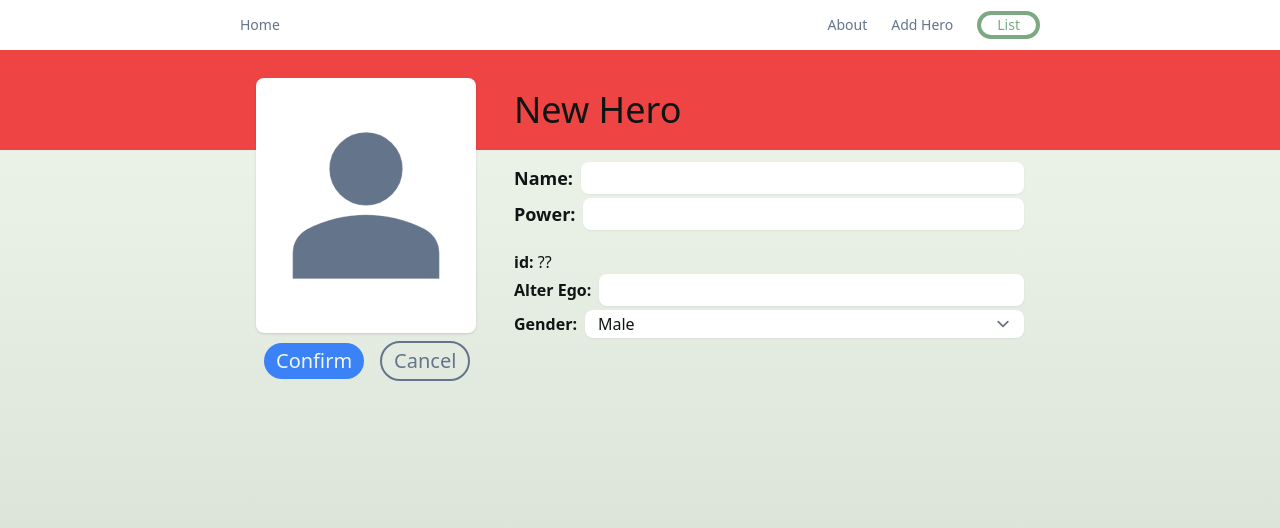
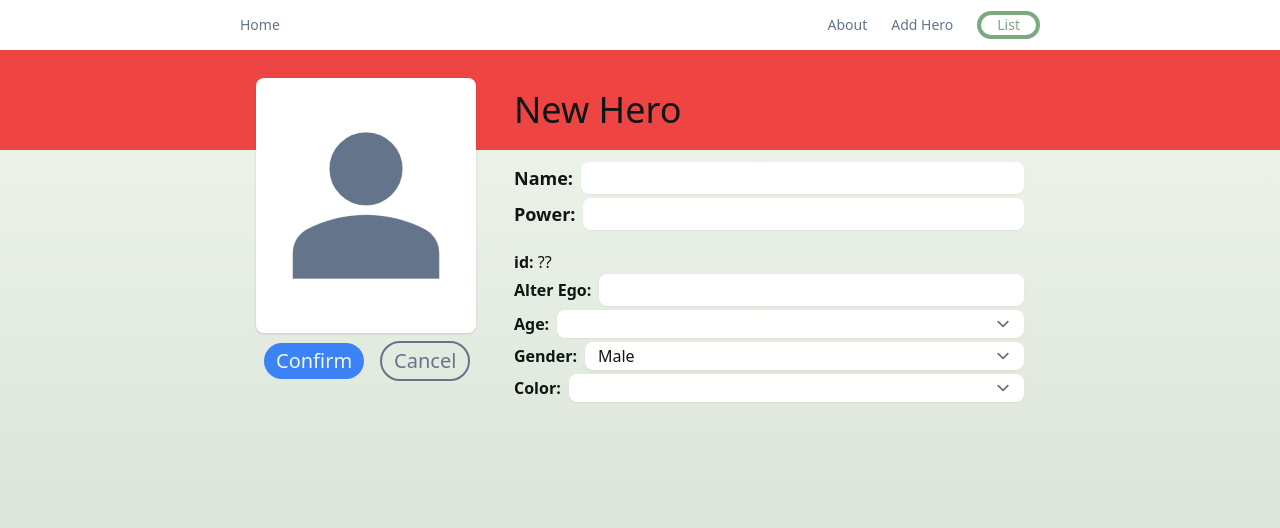
Before and after one commit to GustavoSasaki/hero-front-end, an Angular app: page /add in a window 1280 px wide. Shown: the top 528 px of the page. Built offline with nearby package versions, Linux system fonts and the light colour scheme.

Commit message:
add color and age to heroes

```diff
--- a/src/app/hero-creation/hero-creation.component.html
+++ b/src/app/hero-creation/hero-creation.component.html
@@ -21,7 +21,8 @@
                         <p>Confirm</p>
                     </button>
 
-                    <button (click)="cancelAddition()" type="button" class="px-3 py-1 text-xl rounded-3xl border-2 text-slate-500 border-slate-500">
+                    <button (click)="cancelAddition()" type="button"
+                        class="px-3 py-1 text-xl rounded-3xl border-2 text-slate-500 border-slate-500">
                         <p>Cancel</p>
                     </button>
                 </div>
@@ -61,6 +62,22 @@
                     class="disabled:text-slate-600 py-[1px] text-lg  rounded-lg border-transparent focus:border-secondary focus:ring-0 w-full shadow-sm"
                     type="text" [(ngModel)]="hero.alter_ego" />
             </div>
+
+            <div class="flex items-center gap-2 mb-1">
+                <label for="gender" class="font-[550]">Age: </label>
+                <select required
+                    class="py-[1px]  rounded-lg border-transparent focus:border-secondary focus:ring-0 w-full shadow-sm"
+                    type="text" [(ngModel)]="hero.age">
+                    <option value=""></option>
+                    <option value="child">Child</option>
+                    <option value="teenager">Teenager</option>
+                    <option value="adult">Adult</option>
+                    <option value="old">Old</option>
+                    <option value="ancient">Ancient</option>
+                    <option value="vampire loli">Vampire Loli</option>
+                </select>
+            </div>
+
             <div class="flex items-center gap-2 mb-1">
                 <label for="gender" class="font-[550]">Gender: </label>
                 <select [attr.disabled]="isAdditing"
@@ -70,6 +87,18 @@
                     <option value="female">Female</option>
                     <option value="non binary">Non Binary</option>
                     <option value="no genre">No Genre</option>
+                </select>
+            </div>
+
+            <div class="flex items-center gap-2 mb-1">
+                <label for="gender" class="font-[550]">Color: </label>
+                <select required
+                    class="py-[1px]  rounded-lg border-transparent focus:border-secondary focus:ring-0 w-full shadow-sm"
+                    type="text" [(ngModel)]="hero.color">
+                    <option value=""></option>
+                    <option value="red">Red</option>
+                    <option value="green">Green</option>
+                    <option value="purple">Purple</option>
                 </select>
             </div>
         </div>
@@ -84,7 +113,8 @@
                 <p>Confirm</p>
             </button>
 
-            <button (click)="cancelAddition()" type="button" class="px-3 py-1 text-xl rounded-3xl border-2 text-slate-500 border-slate-500">
+            <button (click)="cancelAddition()" type="button"
+                class="px-3 py-1 text-xl rounded-3xl border-2 text-slate-500 border-slate-500">
                 <p>Cancel</p>
             </button>
         </div>
--- a/src/app/hero-creation/hero-creation.component.ts
+++ b/src/app/hero-creation/hero-creation.component.ts
@@ -10,11 +10,13 @@ import { BACK_END_URL } from '../variables';
   styleUrls: ['./hero-creation.component.css']
 })
 export class HeroCreationComponent {
-  hero: Omit<Hero, 'id'> = {
+  hero: Omit<Hero, 'id' | 'description' | 'backstory'> = {
     gender: 'male',
     name: '',
     alter_ego: '',
-    power: ''
+    power: '',
+    age: '',
+    color: ''
 
   }
   isAdditing = false
--- a/src/app/hero-detail/hero-detail.component.html
+++ b/src/app/hero-detail/hero-detail.component.html
@@ -6,8 +6,7 @@
 
                 <img [alt]="hero.name" [src]="hero.id | getImgUrl" width="220"
                     class=" rounded-lg shadow object-cover mb-2 mx-auto" style="aspect-ratio: 6 / 7;"
-                    onError="this.src='https://dgufziqjubvbckrlwnjj.supabase.co/storage/v1/object/public/hero-back-end/user?t=2023-09-06T23%3A10%3A42.386Z'"
-                    />
+                    onError="this.src='https://dgufziqjubvbckrlwnjj.supabase.co/storage/v1/object/public/hero-back-end/user?t=2023-09-06T23%3A10%3A42.386Z'" />
 
                 <button *ngIf="!editMode" type="button" (click)="goBack()"
                     class="px-2 text-slate-600 text-sm font-medium hidden md:flex">
@@ -76,6 +75,23 @@
                     class="py-[1px] text-lg  rounded-lg border-transparent focus:border-secondary focus:ring-0 w-full shadow-sm"
                     type="text" [(ngModel)]="formHero.alter_ego" />
             </div>
+
+            <div *ngIf="editMode || (hero.age && hero.age.length > 0)" class="flex items-center gap-2 mb-1">
+                <label for="gender" class="font-[550]">Age: </label>
+                <span *ngIf="!editMode">{{hero.age}}</span>
+                <select *ngIf="editMode" required
+                    class="py-[1px]  rounded-lg border-transparent focus:border-secondary focus:ring-0 w-full shadow-sm"
+                    type="text" [(ngModel)]="formHero.age">
+                    <option value=""></option>
+                    <option value="child">Child</option>
+                    <option value="teenager">Teenager</option>
+                    <option value="adult">Adult</option>
+                    <option value="old">Old</option>
+                    <option value="ancient">Ancient</option>
+                    <option value="vampire loli">Vampire Loli</option>
+                </select>
+            </div>
+
             <div class="flex items-center gap-2 mb-1">
                 <label for="gender" class="font-[550]">Gender: </label>
                 <span *ngIf="!editMode">{{hero.gender}}</span>
@@ -88,6 +104,21 @@
                     <option value="no genre">No Genre</option>
                 </select>
             </div>
+
+
+            <div class="flex items-center gap-2 mb-1">
+                <label for="gender" class="font-[550]">Color: </label>
+                <span *ngIf="!editMode">{{hero.color}}</span>
+                <select *ngIf="editMode" required
+                    class="py-[1px]  rounded-lg border-transparent focus:border-secondary focus:ring-0 w-full shadow-sm"
+                    type="text" [(ngModel)]="formHero.color">
+                    <option value=""></option>
+                    <option value="red">Red</option>
+                    <option value="green">Green</option>
+                    <option value="purple">Purple</option>
+                </select>
+            </div>
+
         </div>
 
         <div *ngIf="editMode" class="flex items-center gap-4 md:hidden pt-4 pl-2">
--- a/src/database.types.ts
+++ b/src/database.types.ts
@@ -3,7 +3,7 @@ export type Json =
   | number
   | boolean
   | null
-  | { [key: string]: Json }
+  | { [key: string]: Json | undefined }
   | Json[]
 
 export interface Database {
@@ -11,26 +11,39 @@ export interface Database {
     Tables: {
       heroes: {
         Row: {
+          age: string | null
           alter_ego: string
+          backstory: string | null
+          color: string
+          description: string | null
           gender: string
           id: number
           name: string
           power: string
         }
         Insert: {
+          age?: string | null
           alter_ego?: string
+          backstory?: string | null
+          color?: string
+          description?: string | null
           gender?: string
           id?: number
           name?: string
           power?: string
         }
         Update: {
+          age?: string | null
           alter_ego?: string
+          backstory?: string | null
+          color?: string
+          description?: string | null
           gender?: string
           id?: number
           name?: string
           power?: string
         }
+        Relationships: []
       }
     }
     Views: {
```
Also changed, not shown: src/app/hero.service.ts (+5 -2 lines).
